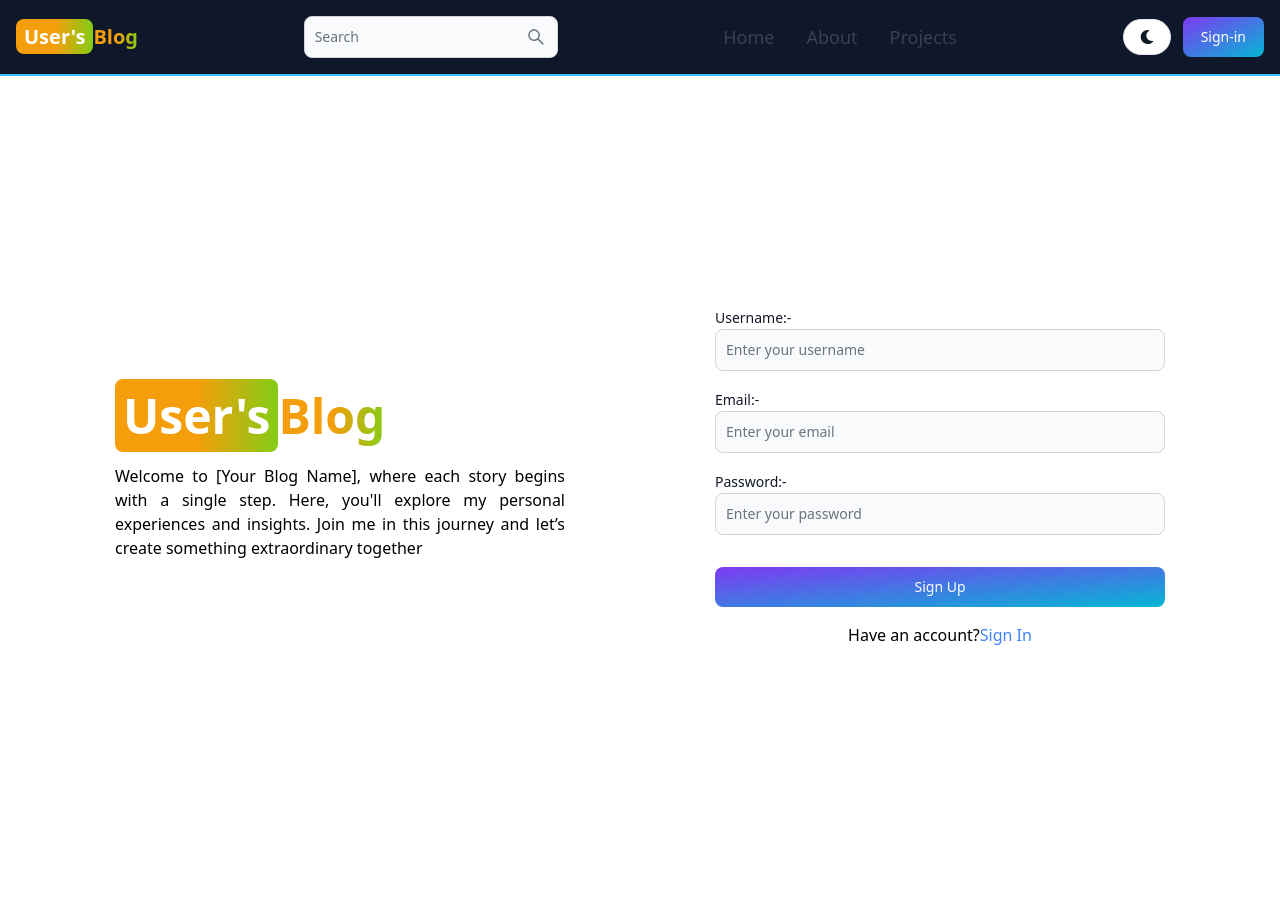
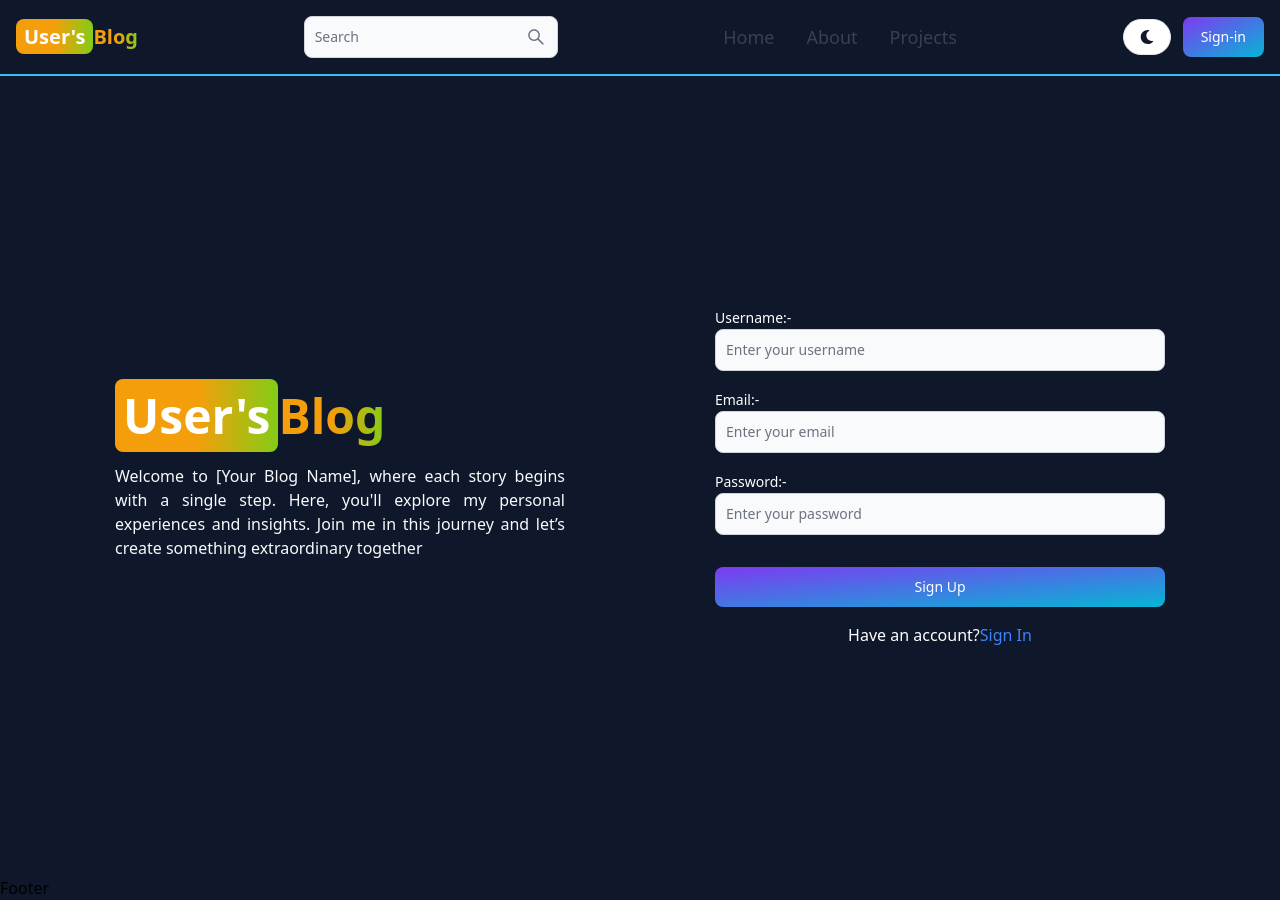
Before and after one commit to srm04072024/Blog_Project, a React (Vite) app in the folder client/: page /sign-up in a window 1280 px wide. Before the commit the page ends 876 px from the top, so only its background shows below. Built offline with nearby package versions, Linux system fonts and the light colour scheme.

Commit message:
fix:background color and add footer component

```diff
--- a/client/index.html
+++ b/client/index.html
@@ -7,7 +7,7 @@
     <title>Vite + React</title>
   </head>
   <body>
-    <div id="root"></div>
+    <div id="root" class="bg-[#0f172a]"></div>
     <script type="module" src="/src/main.jsx"></script>
   </body>
 </html>
--- a/client/src/App.jsx
+++ b/client/src/App.jsx
@@ -6,6 +6,7 @@ import SignIn from "./pages/SignIn";
 import SignUP from "./pages/SignUP";
 import Projects from "./pages/Projects";
 import Header from "./components/Header";
+import FooterComponent from "./components/Footer";
 
 function App() {
   return (
@@ -20,6 +21,7 @@ function App() {
           <Route path="/sign-up" element={<SignUP />}></Route>
           <Route path="/projects" element={<Projects />}></Route>
         </Routes>
+        <FooterComponent />
       </BrowserRouter>
     </>
   );
--- /dev/null
+++ b/client/src/components/Footer.jsx
@@ -0,0 +1,7 @@
+import { Footer } from "flowbite-react";
+
+function FooterComponent() {
+  return <div>Footer</div>;
+}
+
+export default FooterComponent;
--- a/client/src/pages/SignUp.jsx
+++ b/client/src/pages/SignUp.jsx
@@ -51,7 +51,7 @@ function SignUP() {
             Blog
           </span>
         </Link>
-        <p className="mt-6 text-justify">
+        <p className="mt-6 text-justify text-gray-50">
           Welcome to [Your Blog Name], where each story begins with a single
           step. Here, you'll explore my personal experiences and insights. Join
           me in this journey and let’s create something extraordinary together
@@ -64,7 +64,7 @@ function SignUP() {
           onSubmit={handleSubmit}
         >
           <div>
-            <Label value="Username:-" />
+            <Label value="Username:-" className=" text-white" />
             <TextInput
               type="text"
               placeholder="Enter your username"
@@ -73,7 +73,7 @@ function SignUP() {
             />
           </div>
           <div>
-            <Label value="Email:-" />
+            <Label value="Email:-" className=" text-white" />
             <TextInput
               type="email"
               placeholder="Enter your email"
@@ -82,7 +82,7 @@ function SignUP() {
             />
           </div>
           <div>
-            <Label value="Password:-" />
+            <Label value="Password:-" className=" text-white" />
             <TextInput
               type="password"
               placeholder="Enter your password"
@@ -108,7 +108,7 @@ function SignUP() {
           </Button>
         </form>
         <div className="w-full text-center mt-4">
-          <span>Have an account?</span>
+          <span className=" text-white">Have an account?</span>
           <Link to="/sign-in" className="text-blue-500">
             Sign In
           </Link>
```
